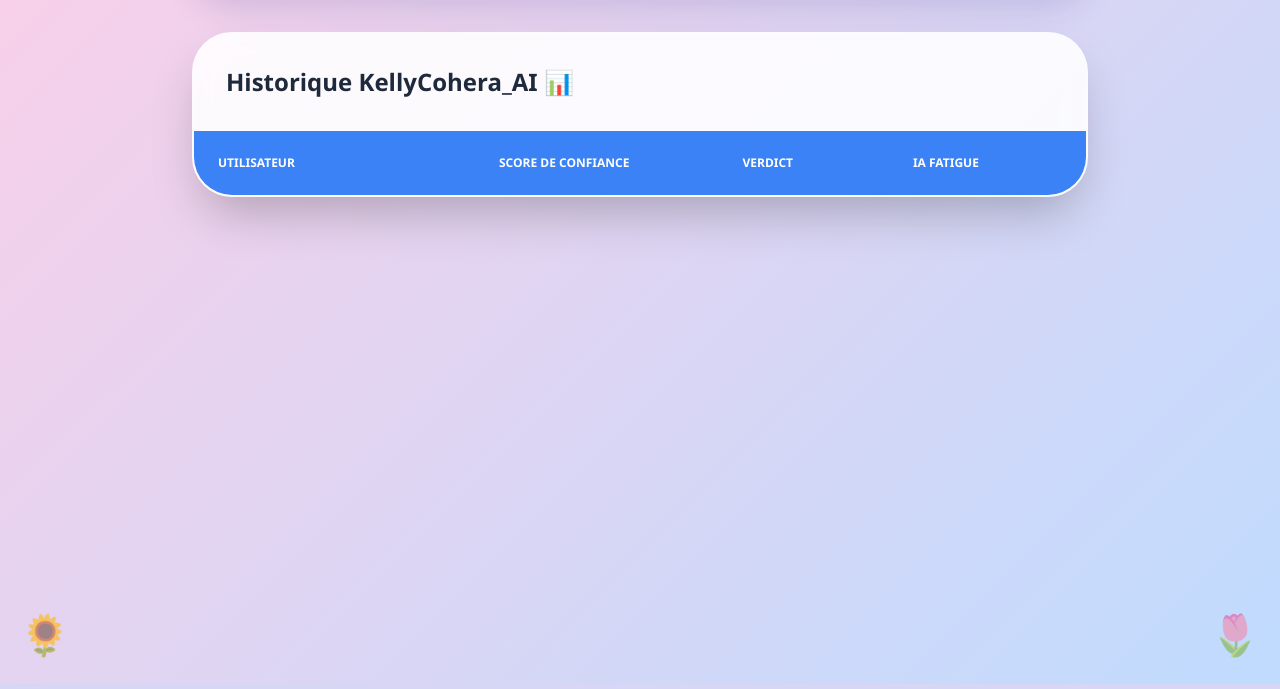
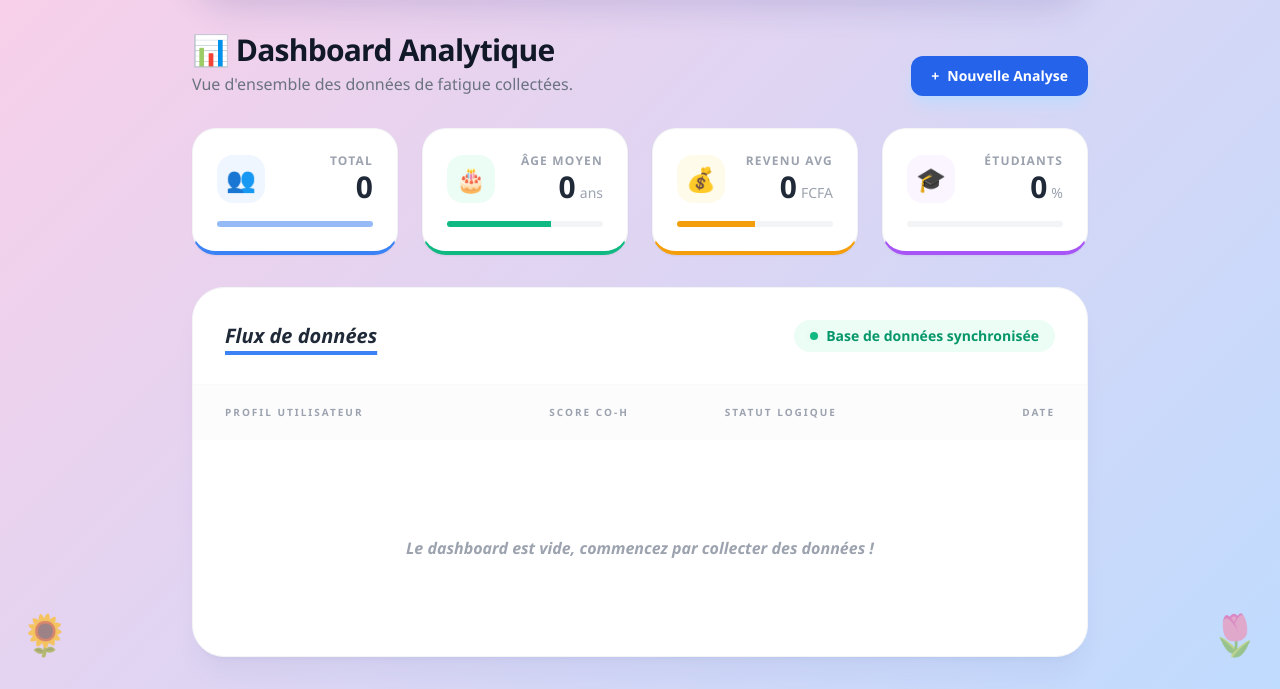
Before and after one commit to kellydolvine/kellyCohera_AI, a Flask app: page /historique in a window 1280 px wide. Shown: the part 116-805 px from the top of the page. Run offline with Flask 3, Linux system fonts and the light colour scheme; data that the repository does not hold is empty; some libraries are stand-ins or nearby versions.

Commit message:
Finalisation totale : Dashboard, IA et Base de données 🌸

```diff
--- a/app.py
+++ b/app.py
@@ -1,17 +1,17 @@
 from flask import Flask, render_template, request, redirect, url_for, flash
 from utils.ai_model import predire_fatigue
-import json, sqlite3, random, os
+import sqlite3, random, os
 
 app = Flask(__name__)
-app.secret_key = "K3lly_C0h3r4_4I_U1tr4_S3cur3_2026!#"
+app.secret_key = "K3lly_C0h3r4_AI_2026_Secure"
 DB_PATH = "database.db"
 
-# --- CONFIGURATION DB ---
 def get_db_connection():
     conn = sqlite3.connect(DB_PATH)
     conn.row_factory = sqlite3.Row
     return conn
 
+# Cette fonction recrée la table si elle a été supprimée
 def init_db():
     conn = get_db_connection()
     with conn:
@@ -23,97 +23,68 @@ def init_db():
             verdict TEXT, fatigue_ia TEXT, date_saisie TIMESTAMP DEFAULT CURRENT_TIMESTAMP
         )""")
 
-# --- LOGIQUE D'AUDIT (La Rigueur) ---
 def auditer_coherence(data):
     score = 100
     alertes = []
-
     if data['etudiant'] == "non" and data['niveau'] != "aucun":
         score -= 40
-        alertes.append(f"Niveau {data['niveau']} sans être étudiant ? La logique a quitté le chat. 😂")
-
+        alertes.append(f"Niveau {data['niveau']} sans être étudiant ? 😂")
     if data['travail'] == "non" and data['revenu'] > 100000:
         score -= 50
-        alertes.append(f"{data['revenu']} FCFA sans bosser ? Tu triches avec la réalité là ! 💸🤣")
+        alertes.append(f"Beaucoup d'argent sans travailler ? Louche ! 💸")
 
-    if data['niveau'] == "master" and data['age'] < 20:
-        score -= 60
-        alertes.append(f"Un Master à {data['age']} ans ? Même Einstein est jaloux de ton mensonge. 🤡")
-
-    if data['travail'] == "oui" and data['age'] < 14:
-        score -= 80
-        alertes.append("Travailler avant 14 ans... KellyCohera ne valide pas ! 🚔💀")
-
-    if score == 100:
-        v, c = "Profil Nickel ✨", "#2ecc71"
-        note = f"Wow {data['nom']} ! Quelqu'un d'honnête, ça fait du bien. 🌸😇"
-    elif score >= 60:
-        v, c = "Profil Louche 🤨", "#f1c40f"
-        note = f"On sent l'effort de mytho, {data['nom']}, mais je vois clair dans ton jeu ! 😂🤏"
-    else:
-        v, c = "Fiction Totale 🏆🔥", "#e74c3c"
-        insultes = [
-            f"Franchement {data['nom']}, ton intelligence est en option aujourd'hui ? 💀🤣",
-            f"Même un enfant de 5 ans mentirait mieux que ça. 🤦‍♂️🤡",
-            f"Félicitations ! Record du monde du n'importe quoi battu. 🎖️😭"
-        ]
-        note = random.choice(insultes)
-
-    return max(0, score), v, c, note, alertes
-
-# --- 🚀 TOUTES LES ROUTES (Enfin !) ---
+    verdict = "Fiction Totale 🏆" if score < 60 else "Profil Louche 🤨" if score < 100 else "Profil Nickel ✨"
+    return max(0, score), verdict, alertes
 
 @app.route('/')
 def home():
-    """Route pour la page d'accueil (Le Test)"""
-    return render_template("index.html")
+    questions = [
+        {"icon": "👤", "question": "Nom ?", "name": "nom", "type": "text", "placeholder": "Ton nom"},
+        {"icon": "🎂", "question": "Âge ?", "name": "age", "type": "number", "placeholder": "Ex: 25"},
+        {"icon": "🎓", "question": "Étudiant ?", "name": "etudiant", "type": "select", "options": ["oui", "non"]},
+        {"icon": "📚", "question": "Diplôme ?", "name": "niveau", "type": "select", "options": ["aucun", "bac", "licence", "master", "doctorat"]},
+        {"icon": "💼", "question": "Travail ?", "name": "travail", "type": "select", "options": ["oui", "non"]},
+        {"icon": "💰", "question": "Revenu ?", "name": "revenu", "type": "number", "placeholder": "FCFA"}
+    ]
+    return render_template("index.html", questions=questions)
 
 @app.route('/analyse', methods=['POST'])
 def analyse():
-    """Route pour traiter les données et afficher le résultat"""
     try:
         data = {
-            "nom": request.form.get("nom", "Inconnu").strip()[:25],
+            "nom": request.form.get("nom", "Inconnu"),
             "age": int(request.form.get("age") or 0),
             "revenu": int(request.form.get("revenu") or 0),
-            "etudiant": request.form.get("etudiant", "non").lower(),
-            "travail": request.form.get("travail", "non").lower(),
-            "niveau": request.form.get("niveau", "aucun").lower()
+            "etudiant": request.form.get("etudiant", "non"),
+            "travail": request.form.get("travail", "non"),
+            "niveau": request.form.get("niveau", "aucun")
         }
-    except ValueError:
-        flash("Mets des chiffres valides, s'il te plaît ! 🙄💢")
+        score, verdict, critiques = auditer_coherence(data)
+        fatigue = predire_fatigue(data['age'], data['revenu'], data['etudiant'], data['travail'], score)
+
+        conn = get_db_connection()
+        with conn:
+            conn.execute("INSERT INTO collectes (nom, age, etudiant, niveau, travail, revenu, score_coherence, verdict, fatigue_ia) VALUES (?,?,?,?,?,?,?,?,?)",
+                (data['nom'], data['age'], data['etudiant'], data['niveau'], data['travail'], data['revenu'], score, verdict, fatigue))
+
+        return render_template("result.html", nom=data['nom'], score=score, fatigue=fatigue, verdict=verdict, critiques=critiques, couleur="pink", blague="KellyCohera a parlé !", niveau_fatigue=fatigue)
+    except:
+        flash("Erreur de saisie ! 💢")
         return redirect(url_for('home'))
-
-    # Analyse
-    score, verdict, couleur, note, critiques = auditer_coherence(data)
-
-    # Appel IA (Attention au 5ème argument 'score' !)
-    fatigue = predire_fatigue(data['age'], data['revenu'], data['etudiant'], data['travail'], score)
-
-    # Sauvegarde DB
-    conn = get_db_connection()
-    with conn:
-        conn.execute("""INSERT INTO collectes
-            (nom, age, etudiant, niveau, travail, revenu, score_coherence, verdict, fatigue_ia)
-            VALUES (?,?,?,?,?,?,?,?,?)""",
-            (data['nom'], data['age'], data['etudiant'], data['niveau'],
-             data['travail'], data['revenu'], score, verdict, fatigue))
-
-    blagues = ["🌸 KellyCohera t'observe...", "✨ Reste authentique !", "🕶️ Analyse en cours..."]
-
-    return render_template("result.html",
-                           nom=data['nom'], score=score, fatigue=fatigue,
-                           verdict=verdict, critiques=critiques, couleur=couleur,
-                           note_expert=note, blague=random.choice(blagues))
 
 @app.route('/historique')
 def historique():
-    """Route pour voir les archives"""
     conn = get_db_connection()
-    collectes = conn.execute('SELECT * FROM collectes ORDER BY date_saisie DESC').fetchall()
+    rows = conn.execute('SELECT * FROM collectes ORDER BY date_saisie DESC').fetchall()
     conn.close()
-    return render_template('historique.html', collectes=collectes)
+
+    total = len(rows)
+    age_m = round(sum(r['age'] for r in rows)/total) if total > 0 else 0
+    rev_m = round(sum(r['revenu'] for r in rows)/total) if total > 0 else 0
+    etud_p = round((sum(1 for r in rows if r['etudiant'] == 'oui')/total)*100) if total > 0 else 0
+
+    return render_template('dashboard.html', logs=rows, total=total, age_moyen=age_m, revenu_moyen=rev_m, pourcentage_etudiants=etud_p)
 
 if __name__ == '__main__':
-    init_db()
+    if not os.path.exists(DB_PATH): init_db()
     app.run(debug=True)
--- a/templates/dashboard.html
+++ b/templates/dashboard.html
@@ -3,7 +3,6 @@
 {% block content %}
 <div class="space-y-8 animate-fadeIn">
 
-    <!-- HEADER -->
     <div class="flex flex-col md:flex-row md:items-end justify-between gap-4">
         <div>
             <h1 class="text-3xl font-black text-gray-900 tracking-tight">📊 Dashboard Analytique</h1>
@@ -16,10 +15,8 @@
         </div>
     </div>
 
-    <!-- KPI CARDS (Statistiques Clés) -->
     <div class="grid grid-cols-1 sm:grid-cols-2 lg:grid-cols-4 gap-6">
 
-        <!-- Total -->
         <div class="bg-white p-6 rounded-3xl shadow-sm border border-gray-100 border-b-4 border-b-blue-500">
             <div class="flex items-center justify-between mb-4">
                 <div class="w-12 h-12 bg-blue-50 rounded-2xl flex items-center justify-center text-2xl">👥</div>
@@ -33,7 +30,6 @@
             </div>
         </div>
 
-        <!-- Âge Moyen -->
         <div class="bg-white p-6 rounded-3xl shadow-sm border border-gray-100 border-b-4 border-b-emerald-500">
             <div class="flex items-center justify-between mb-4">
                 <div class="w-12 h-12 bg-emerald-50 rounded-2xl flex items-center justify-center text-2xl">🎂</div>
@@ -47,13 +43,12 @@
             </div>
         </div>
 
-        <!-- Revenu Moyen -->
         <div class="bg-white p-6 rounded-3xl shadow-sm border border-gray-100 border-b-4 border-b-amber-500">
             <div class="flex items-center justify-between mb-4">
                 <div class="w-12 h-12 bg-amber-50 rounded-2xl flex items-center justify-center text-2xl">💰</div>
                 <div class="text-right">
                     <p class="text-xs font-bold text-gray-400 uppercase tracking-widest">Revenu Avg</p>
-                    <h2 class="text-3xl font-black text-gray-800">{{ revenu_moyen }}<span class="text-sm font-normal text-gray-400 ml-1">€</span></h2>
+                    <h2 class="text-3xl font-black text-gray-800">{{ revenu_moyen }}<span class="text-sm font-normal text-gray-400 ml-1">FCFA</span></h2>
                 </div>
             </div>
             <div class="w-full bg-gray-100 h-1.5 rounded-full overflow-hidden">
@@ -61,7 +56,6 @@
             </div>
         </div>
 
-        <!-- Étudiants -->
         <div class="bg-white p-6 rounded-3xl shadow-sm border border-gray-100 border-b-4 border-b-purple-500">
             <div class="flex items-center justify-between mb-4">
                 <div class="w-12 h-12 bg-purple-50 rounded-2xl flex items-center justify-center text-2xl">🎓</div>
@@ -76,12 +70,9 @@
         </div>
     </div>
 
-    <!-- DATA TABLE SECTION -->
     <div class="bg-white shadow-xl shadow-blue-900/5 rounded-[2rem] border border-gray-100 overflow-hidden">
         <div class="p-8 border-b border-gray-50 flex flex-col sm:flex-row justify-between items-start sm:items-center gap-4">
-            <div>
-                <h3 class="font-black text-gray-800 text-xl italic underline decoration-blue-500 decoration-4 underline-offset-8">Flux de données</h3>
-            </div>
+            <h3 class="font-black text-gray-800 text-xl italic underline decoration-blue-500 decoration-4 underline-offset-8">Flux de données</h3>
             <div class="flex items-center gap-2 text-sm text-emerald-600 font-bold bg-emerald-50 px-4 py-1.5 rounded-full">
                 <span class="relative flex h-2 w-2">
                     <span class="animate-ping absolute inline-flex h-full w-full rounded-full bg-emerald-400 opacity-75"></span>
@@ -98,7 +89,7 @@
                         <th class="px-8 py-5 text-[10px] font-black text-gray-400 uppercase tracking-[0.2em]">Profil Utilisateur</th>
                         <th class="px-8 py-5 text-[10px] font-black text-gray-400 uppercase tracking-[0.2em] text-center">Score Co-h</th>
                         <th class="px-8 py-5 text-[10px] font-black text-gray-400 uppercase tracking-[0.2em]">Statut Logique</th>
-                        <th class="px-8 py-5 text-[10px] font-black text-gray-400 uppercase tracking-[0.2em] text-right">Date de saisie</th>
+                        <th class="px-8 py-5 text-[10px] font-black text-gray-400 uppercase tracking-[0.2em] text-right">Date</th>
                     </tr>
                 </thead>
                 <tbody class="divide-y divide-gray-100">
@@ -106,7 +97,7 @@
                     <tr class="group hover:bg-gray-50/80 transition-all cursor-default">
                         <td class="px-8 py-6">
                             <div class="flex items-center gap-4">
-                                <div class="w-12 h-12 rounded-2xl bg-gradient-to-br from-blue-500 to-indigo-600 flex items-center justify-center font-bold text-white shadow-lg shadow-blue-200 group-hover:scale-110 transition-transform">
+                                <div class="w-12 h-12 rounded-2xl bg-gradient-to-br from-blue-500 to-indigo-600 flex items-center justify-center font-bold text-white shadow-lg shadow-blue-200">
                                     {{ d.nom[0] | upper }}
                                 </div>
                                 <div>
@@ -129,15 +120,13 @@
                             </span>
                         </td>
                         <td class="px-8 py-6 text-right">
-                            <div class="text-sm font-black text-gray-700">{{ d.date_saisie.split(' ')[0] }}</div>
-                            <div class="text-[10px] font-bold text-gray-400 uppercase">{{ d.date_saisie.split(' ')[1] }}</div>
+                            <div class="text-sm font-black text-gray-700">{{ d.date_saisie }}</div>
                         </td>
                     </tr>
                     {% else %}
                     <tr>
-                        <td colspan="4" class="px-8 py-24 text-center">
-                            <div class="text-6xl mb-4 opacity-20">📥</div>
-                            <p class="text-gray-400 font-bold italic">Le dashboard est vide, commencez par collecter des données !</p>
+                        <td colspan="4" class="px-8 py-24 text-center text-gray-400 font-bold italic">
+                            Le dashboard est vide, commencez par collecter des données !
                         </td>
                     </tr>
                     {% endfor %}
@@ -146,9 +135,4 @@
         </div>
     </div>
 </div>
-
-<style>
-    @keyframes fadeIn { from { opacity: 0; transform: translateY(15px); } to { opacity: 1; transform: translateY(0); } }
-    .animate-fadeIn { animation: fadeIn 0.6s cubic-bezier(0.16, 1, 0.3, 1) forwards; }
-</style>
 {% endblock %}
--- a/templates/historique.html
+++ /dev/null
@@ -1,37 +0,0 @@
-{% extends "base.html" %}
-{% block content %}
-<div class="glass overflow-hidden shadow-2xl">
-    <div class="p-8 bg-white/40 border-b border-white">
-        <h2 class="text-2xl font-black text-slate-800">Historique KellyCohera_AI 📊</h2>
-    </div>
-    <div class="overflow-x-auto">
-        <table class="w-full text-left">
-            <thead class="bg-blue-500 text-white uppercase text-xs font-black">
-                <tr>
-                    <th class="p-6">Utilisateur</th>
-                    <th class="p-6 text-center">Score de Confiance</th>
-                    <th class="p-6">Verdict</th>
-                    <th class="p-6">IA Fatigue</th>
-                </tr>
-            </thead>
-            <tbody class="divide-y divide-pink-100">
-                {% for l in logs %}
-                <tr class="hover:bg-white/40 transition-colors">
-                    <td class="p-6">
-                        <div class="font-black text-slate-800">{{ l.nom }}</div>
-                        <div class="text-xs text-slate-500 font-bold uppercase">{{ l.age }} ans • {{ l.niveau }}</div>
-                    </td>
-                    <td class="p-6 text-center">
-                        <span class="px-4 py-2 rounded-full font-black text-sm bg-white shadow-sm border border-pink-100">
-                            {{ l.score_coherence }}%
-                        </span>
-                    </td>
-                    <td class="p-6 font-bold text-slate-700">{{ l.verdict }}</td>
-                    <td class="p-6 italic text-pink-600 font-black">{{ l.fatigue_ia }}</td>
-                </tr>
-                {% endfor %}
-            </tbody>
-        </table>
-    </div>
-</div>
-{% endblock %}
```
